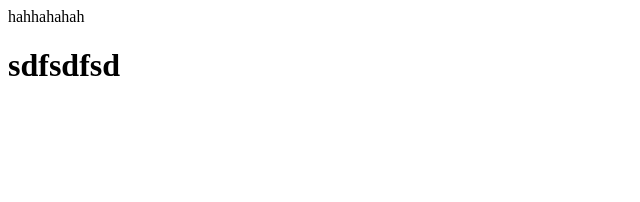
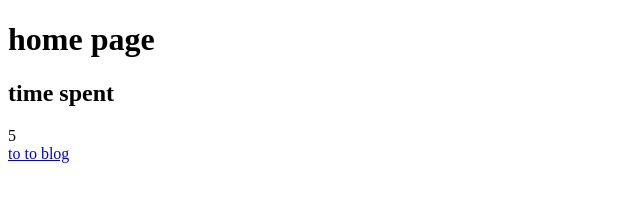
Before and after one commit to aniyagnik/timeSpentByUserONSite, a website: page public/index.html in a window 1280 px wide. Shown: the whole page, without its empty margins (0-640 px from the left). Drawn offline with Linux system fonts and the light colour scheme.

Commit message:
time calculate

```diff
--- a/index.html
+++ b/public/index.html
@@ -7,9 +7,14 @@
     <title>calculate time</title>
 </head>
 <body>
-    hahhahahah <h1>
-        sdfsdfsd
-    </h1>
+    <h1>home page</h1>
+    <h2>
+        time spent
+    </h2>
+    <div id="timeSpent">
+
+    </div>
+    <a href="/blog">to to blog</a>
     <script src="script.js"></script>
 </body>
 </html>
--- /dev/null
+++ b/public/script.js
@@ -0,0 +1,50 @@
+var timer;
+var timerStart;
+var timeSpentOnSite = getTimeSpentOnSite();
+
+function getTimeSpentOnSite(){
+    timeSpentOnSite = parseInt(localStorage.getItem('timeSpentOnSite'));
+    timeSpentOnSite = isNaN(timeSpentOnSite) ? 0 : timeSpentOnSite;
+    return timeSpentOnSite;
+}
+
+function startCounting(){
+    timerStart = Date.now();
+    timer = setInterval(function(){
+        timeSpentOnSite = getTimeSpentOnSite()+(Date.now()-timerStart);
+        localStorage.setItem('timeSpentOnSite',timeSpentOnSite);
+        timerStart = parseInt(Date.now());
+        // Convert to seconds
+        document.getElementById('timeSpent').innerText= (parseInt(timeSpentOnSite/1000));
+    },1000);
+}
+startCounting();
+
+var stopCountingWhenWindowIsInactive = true;
+
+if( stopCountingWhenWindowIsInactive ){
+
+    if( typeof document.hidden !== "undefined" ){
+        var hidden = "hidden",
+        visibilityChange = "visibilitychange",
+        visibilityState = "visibilityState";
+    }else if ( typeof document.msHidden !== "undefined" ){
+        var hidden = "msHidden",
+        visibilityChange = "msvisibilitychange",
+        visibilityState = "msVisibilityState";
+    }
+    var documentIsHidden = document[hidden];
+
+    document.addEventListener(visibilityChange, function() {
+        if(documentIsHidden != document[hidden]) {
+            if( document[hidden] ){
+                // Window is inactive
+                clearInterval(timer);
+            }else{
+                // Window is active
+                startCounting();
+            }
+            documentIsHidden = document[hidden];
+        }
+    });
+}
```
Also changed, not shown: index.js (added, +15 -0 lines), package.json (added, +15 -0 lines), 1 other file.
